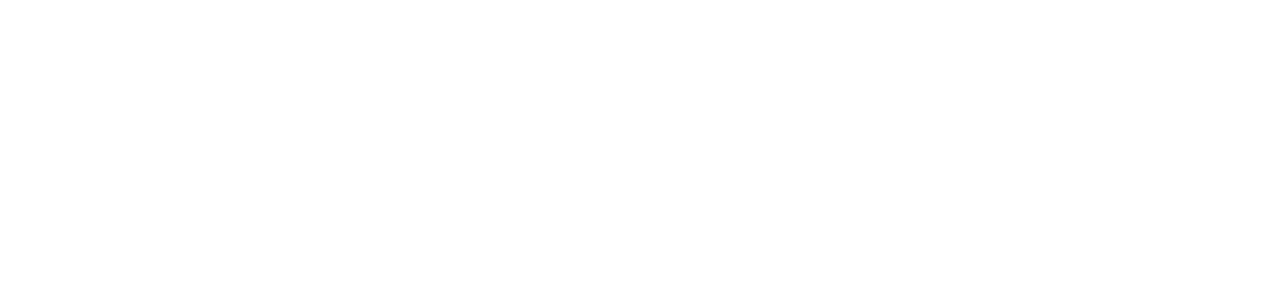
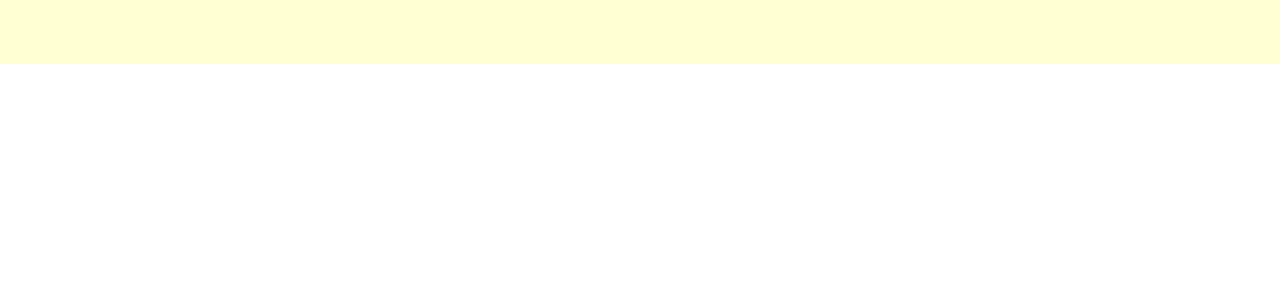
Before and after one commit to ClevertecFrontendLab/BrBrov, a React (Vite) app: page / in a window 1280 px wide. Shown: the top 300 px of the page. Built offline with nearby package versions, Linux system fonts and the light colour scheme.

Commit message:
feat(header): create header component

```diff
--- a/src/app/App.tsx
+++ b/src/app/App.tsx
@@ -1,4 +1,6 @@
 import { Box } from '@chakra-ui/react';
+
+import HeaderComponent from '~/components/HeaderComponent/HeaderComponent';
 
 import appStyles from './App-Style';
 
@@ -7,7 +9,9 @@
 function App() {
     return (
         <>
-            <Box sx={appStyles}></Box>
+            <Box sx={appStyles}>
+                <HeaderComponent></HeaderComponent>
+            </Box>
         </>
     );
 }
--- /dev/null
+++ b/src/components/HeaderComponent/HeaderComponent.tsx
@@ -0,0 +1,12 @@
+import { chakra, ChakraComponent } from '@chakra-ui/react';
+import { ReactElement } from 'react';
+
+import headerStyles from './HeaderComponentStyles';
+
+const HeaderChakra: ChakraComponent<'header', object> = chakra('header');
+
+function HeaderComponent(): ReactElement {
+    return <HeaderChakra sx={headerStyles}></HeaderChakra>;
+}
+
+export default HeaderComponent;
--- /dev/null
+++ b/src/components/HeaderComponent/HeaderComponentStyles.ts
@@ -0,0 +1,10 @@
+import { SystemStyleObject } from '@chakra-ui/react';
+
+const headerStyles: SystemStyleObject = {
+    display: 'flex',
+    w: '100%',
+    h: { base: '80px', md: '64px', sm: '64px' },
+    backgroundColor: '#ffffd3',
+};
+
+export default headerStyles;
```
